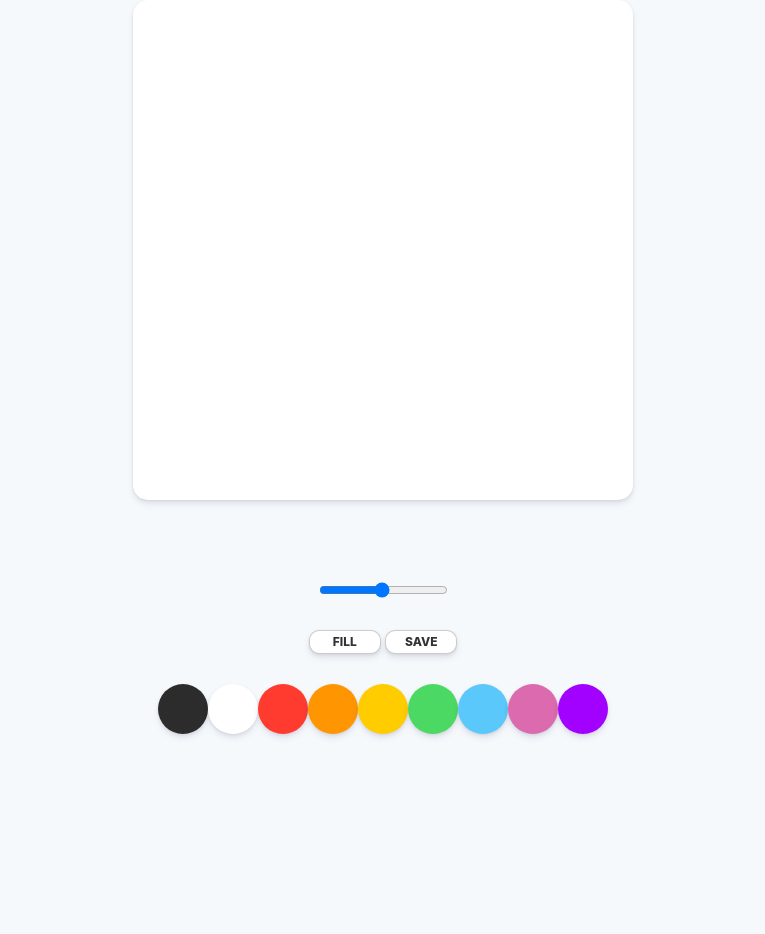
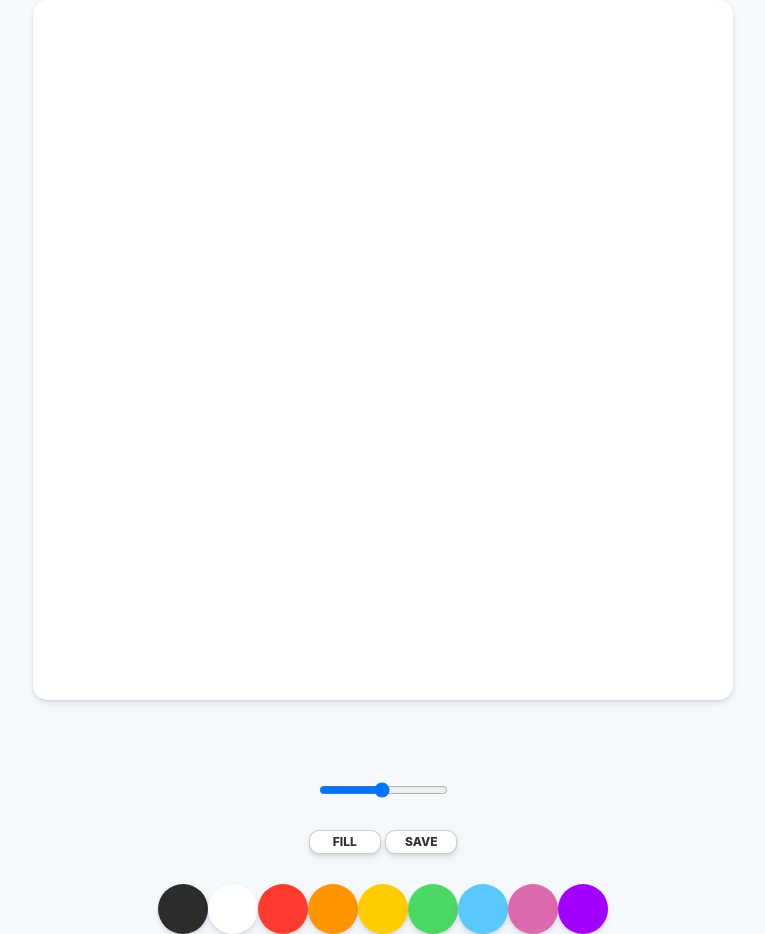
Before and after one commit to toppms/paintjs, a plain HTML site: page index.html in a window 1280 px wide. Shown: the whole page, without its empty margins (257-1022 px from the left). Before the commit the page ends 800 px from the top, so only its background shows below. Drawn offline with Linux system fonts and the light colour scheme.

Commit message:
finish website for painting with HTML, CSS, VanillaJS

```diff
--- a/app.js
+++ b/app.js
@@ -0,0 +1,92 @@
+const canvas = document.getElementById("js-Canvas");
+//fixel control Context "2d"
+const ctx = canvas.getContext("2d");
+//fixel을 다루는 윈도우의 크기를 지정
+const colors = document.getElementsByClassName("js-Color");
+const range = document.getElementById("js-Range");
+const mode = document.getElementById("js-Mode");
+const save = document.getElementById("js-Save");
+const INITIAL_COLOR = "#2c2c2c";
+const CANVAS_SIZE = 700;
+canvas.width = CANVAS_SIZE;
+canvas.height = CANVAS_SIZE;
+ctx.fillStyle = "white";
+ctx.fillRect(0,0,CANVAS_SIZE,CANVAS_SIZE);
+//선 생상과 선 너비 설정
+ctx.strokeStyle = INITIAL_COLOR;
+ctx.fillStyle = INITIAL_COLOR;
+ctx.lineWidth = 2.5;
+let painting = false;
+let filling = false;
+
+function stopPainting() {
+    painting = false;
+}
+function startPainting() {
+    painting = true;
+}
+function onMouseMove(event) {
+    const x = event.offsetX;
+    const y = event.offsetY;
+    if(!painting) {
+         //클릭하지 않고 움직였을 때 paht 시작
+        ctx.beginPath();
+        ctx.moveTo(x, y);
+    }else {
+        //클릭하고 움직였을 때
+        ctx.lineTo(x, y);
+        ctx.stroke();
+    }
+}
+function handleColorClick(event) {
+    const color = event.target.style.backgroundColor;
+    ctx.strokeStyle = color;
+    ctx.fillStyle = color;
+}
+function handleRangeChange(event) {
+    const size = event.target.value;
+    ctx.lineWidth = size;
+}
+function handleModeClick() {
+    if(filling === true) {
+        filling = false;
+        mode.innerText = "Fill";
+    } else {
+        filling = true;
+        mode.innerText = "Paint";
+    }
+}
+function handleCanvasClick() {
+    if(filling){
+        ctx.fillRect(0,0,CANVAS_SIZE,CANVAS_SIZE);
+    }
+}
+function handleCM(event) {
+    event.preventDefault();
+}
+function handleSaveClick() {
+    const image = canvas.toDataURL("image/png");
+    const link = document.createElement("a");
+    link.href = image;
+    link.download = "PaintJS[🎨]";
+    link.click();
+}
+if(canvas) {
+    canvas.addEventListener("mousemove", onMouseMove);
+    canvas.addEventListener("mousedown", startPainting);
+    canvas.addEventListener("mouseup", stopPainting);
+    canvas.addEventListener("mouseleave",stopPainting);
+    canvas.addEventListener("click",handleCanvasClick);
+    canvas.addEventListener("contextmenu",handleCM);
+}
+if(range) {
+    range.addEventListener("input",handleRangeChange);
+}
+if(mode) {
+    mode.addEventListener("click",handleModeClick);
+}
+if(save) {
+    save.addEventListener("click",handleSaveClick);
+}
+Array.from(colors).forEach(color =>
+    color.addEventListener("click",handleColorClick));
--- a/index.html
+++ b/index.html
@@ -17,15 +17,42 @@
             <button id="js-Save">Save</button>
         </div>
         <div class = "controls_colors" id="js-Colors">
-            <div class="controls_color" style="background-color:#2C2C2C"></div>
-            <div class="controls_color" style="background-color:#FFFFFF"></div>
-            <div class="controls_color" style="background-color:#FF3B30"></div>
-            <div class="controls_color" style="background-color:#FF9500"></div>
-            <div class="controls_color" style="background-color:#FFCC00"></div>
-            <div class="controls_color" style="background-color:#4CD963"></div>
-            <div class="controls_color" style="background-color:#5AC8FA"></div>
-            <div class="controls_color" style="background-color:#DB6AAE"></div>
-            <div class="controls_color" style="background-color:#A200FF"></div>
+            <div
+            class="controls_color js-Color"
+            style="background-color:#2C2C2C">
+            </div>
+            <div
+            class="controls_color js-Color"
+            style="background-color:#FFFFFF">
+            </div>
+            <div
+            class="controls_color js-Color"
+            style="background-color:#FF3B30">
+            </div>
+            <div
+            class="controls_color js-Color"
+            style="background-color:#FF9500">
+            </div>
+            <div
+            class="controls_color js-Color"
+            style="background-color:#FFCC00">
+            </div>
+            <div
+            class="controls_color js-Color"
+            style="background-color:#4CD963">
+            </div>
+            <div
+            class="controls_color js-Color"
+            style="background-color:#5AC8FA">
+            </div>
+            <div
+            class="controls_color js-Color"
+            style="background-color:#DB6AAE">
+            </div>
+            <div
+            class="controls_color js-Color"
+            style="background-color:#A200FF">
+            </div>
         </div>
     </div>
     <script src="app.js"></script>
--- a/styles.css
+++ b/styles.css
@@ -9,8 +9,8 @@ body {
 }
 
 .canvas{
-    width: 500px;
-    height: 500px;
+    width: 700px;
+    height: 700px;
     background-color: white;
     border-radius: 15px;
     box-shadow: 0 4px 6px rgba(50, 50, 93, 0.11), 0 1px 3px rgba(0, 0, 0, 0.08);
```
